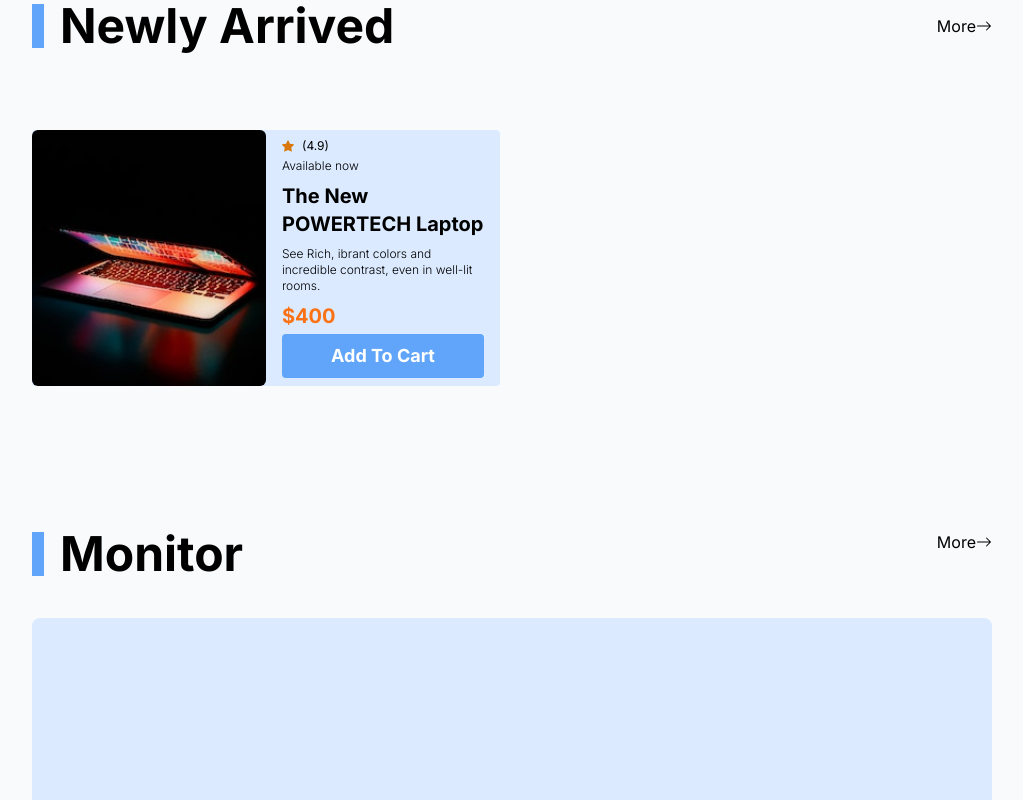
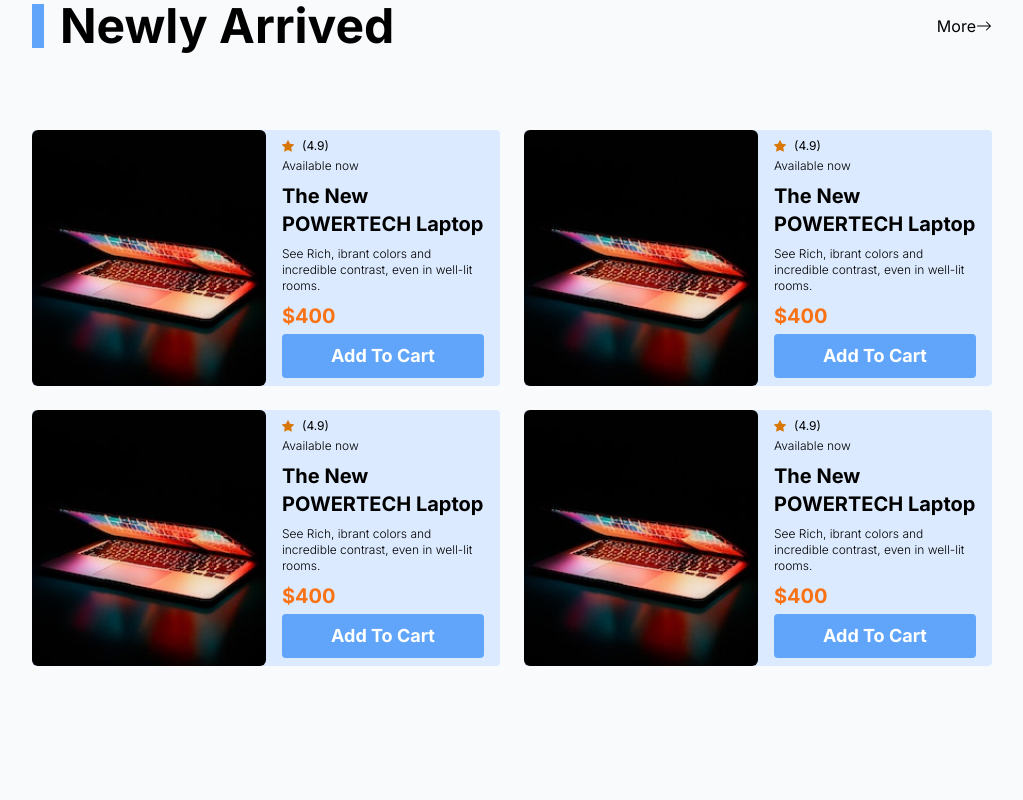
Before and after one commit to rakibulhasan933/power-tech-client, a Next.js app: page / in a window 1280 px wide. Shown: the part 2880-3680 px from the top of the page, without its empty margins (128-1151 px from the left). Built offline with nearby package versions, Linux system fonts and the light colour scheme.

Commit message:
[ADD] home page card

```diff
--- a/components/Arrivied/page.js
+++ b/components/Arrivied/page.js
@@ -35,6 +35,54 @@ function Arrived() {
 							<button className='w-full px-4 py-2 text-lg font-bold text-white bg-blue-400 rounded'>Add To Cart</button>
 						</div>
 					</div>
+					<div className="flex flex-row items-center bg-blue-100 rounded">
+						<Image src={mac} className='object-cover w-1/2 h-full rounded-md ' alt='laptop' />
+						<div className="flex flex-col justify-start px-4 py-2 ">
+							<div className="flex flex-row items-center gap-0">
+								<BsFillStarFill className='text-xs text-amber-600' />
+								<p className="ml-2 text-xs">(4.9)</p>
+							</div>
+							<p className="my-1 text-xs font-light">Available now</p>
+							<h2 className="my-1 text-xl font-bold">The New POWERTECH Laptop</h2>
+							<p className="my-1 text-xs font-light">See Rich, ibrant colors and incredible
+								contrast, even in well-lit rooms.
+							</p>
+							<h2 className="my-1 text-xl font-bold text-orange-500">$400</h2>
+							<button className='w-full px-4 py-2 text-lg font-bold text-white bg-blue-400 rounded'>Add To Cart</button>
+						</div>
+					</div>
+					<div className="flex flex-row items-center bg-blue-100 rounded">
+						<Image src={mac} className='object-cover w-1/2 h-full rounded-md ' alt='laptop' />
+						<div className="flex flex-col justify-start px-4 py-2 ">
+							<div className="flex flex-row items-center gap-0">
+								<BsFillStarFill className='text-xs text-amber-600' />
+								<p className="ml-2 text-xs">(4.9)</p>
+							</div>
+							<p className="my-1 text-xs font-light">Available now</p>
+							<h2 className="my-1 text-xl font-bold">The New POWERTECH Laptop</h2>
+							<p className="my-1 text-xs font-light">See Rich, ibrant colors and incredible
+								contrast, even in well-lit rooms.
+							</p>
+							<h2 className="my-1 text-xl font-bold text-orange-500">$400</h2>
+							<button className='w-full px-4 py-2 text-lg font-bold text-white bg-blue-400 rounded'>Add To Cart</button>
+						</div>
+					</div>
+					<div className="flex flex-row items-center bg-blue-100 rounded">
+						<Image src={mac} className='object-cover w-1/2 h-full rounded-md ' alt='laptop' />
+						<div className="flex flex-col justify-start px-4 py-2 ">
+							<div className="flex flex-row items-center gap-0">
+								<BsFillStarFill className='text-xs text-amber-600' />
+								<p className="ml-2 text-xs">(4.9)</p>
+							</div>
+							<p className="my-1 text-xs font-light">Available now</p>
+							<h2 className="my-1 text-xl font-bold">The New POWERTECH Laptop</h2>
+							<p className="my-1 text-xs font-light">See Rich, ibrant colors and incredible
+								contrast, even in well-lit rooms.
+							</p>
+							<h2 className="my-1 text-xl font-bold text-orange-500">$400</h2>
+							<button className='w-full px-4 py-2 text-lg font-bold text-white bg-blue-400 rounded'>Add To Cart</button>
+						</div>
+					</div>
 				</div>
 			</div>
 		</div>
```
